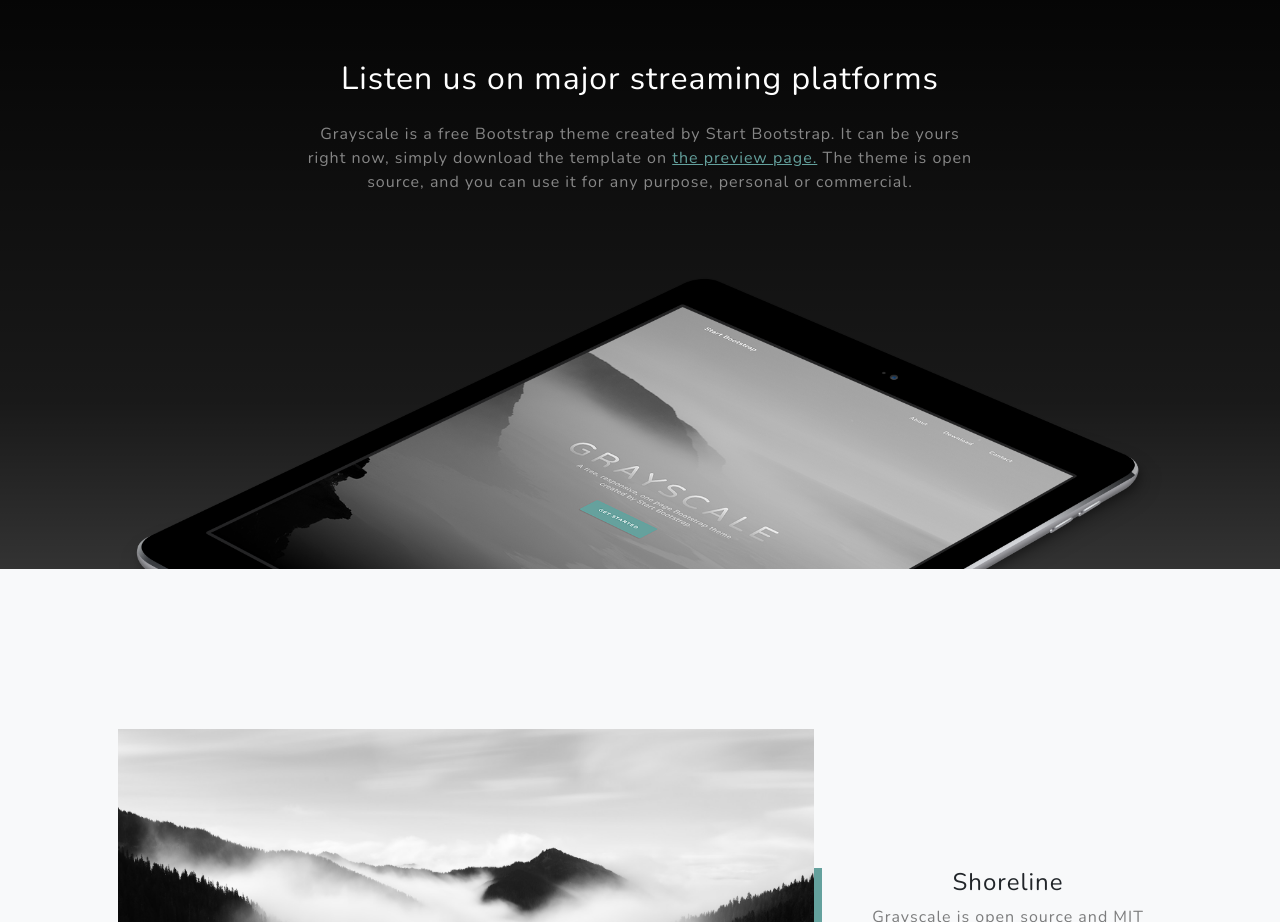
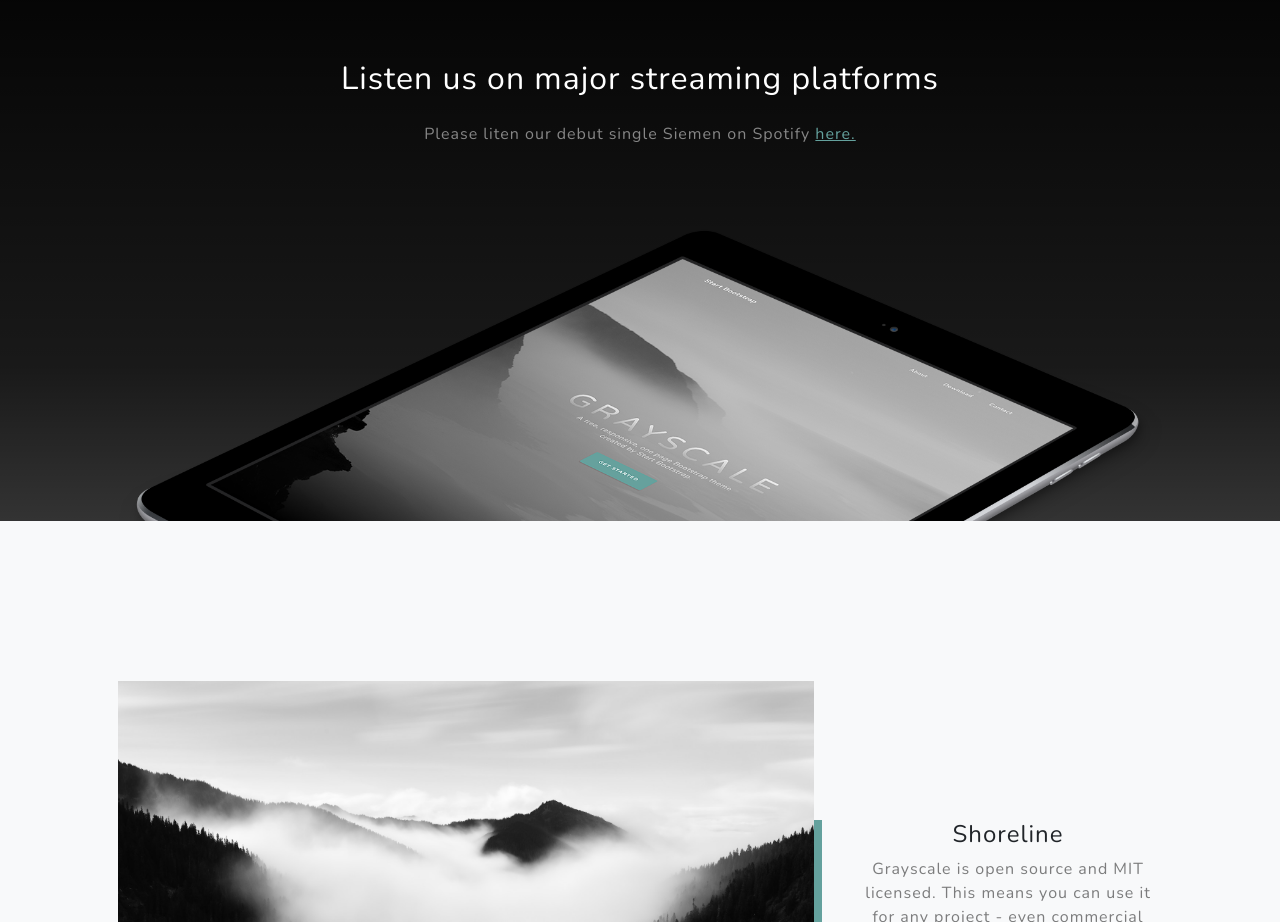
Before and after one commit to Kasvuband/kasvuband, a plain HTML site: page index.html in a window 1280 px wide. Shown: the part 900-1822 px from the top of the page. Drawn offline with nearby package versions, Linux system fonts and the light colour scheme.

Commit message:
Update index.html

```diff
--- a/index.html
+++ b/index.html
@@ -52,9 +52,8 @@
                     <div class="col-lg-8">
                         <h2 class="text-white mb-4">Listen us on major streaming platforms</h2>
                         <p class="text-white-50">
-                            Grayscale is a free Bootstrap theme created by Start Bootstrap. It can be yours right now, simply download the template on
-                            <a href="https://startbootstrap.com/theme/grayscale/">the preview page.</a>
-                            The theme is open source, and you can use it for any purpose, personal or commercial.
+                            Please liten our debut single Siemen on Spotify
+                            <a href="https://open.spotify.com/track/5zLyzgUkQPWenfs3FPQQSr?si=A8FhOaXVTS2cxfVhvFejIA&utm_source=copy-link&dl_branch=1&nd=1">here.</a>
                         </p>
                     </div>
                 </div>
```
